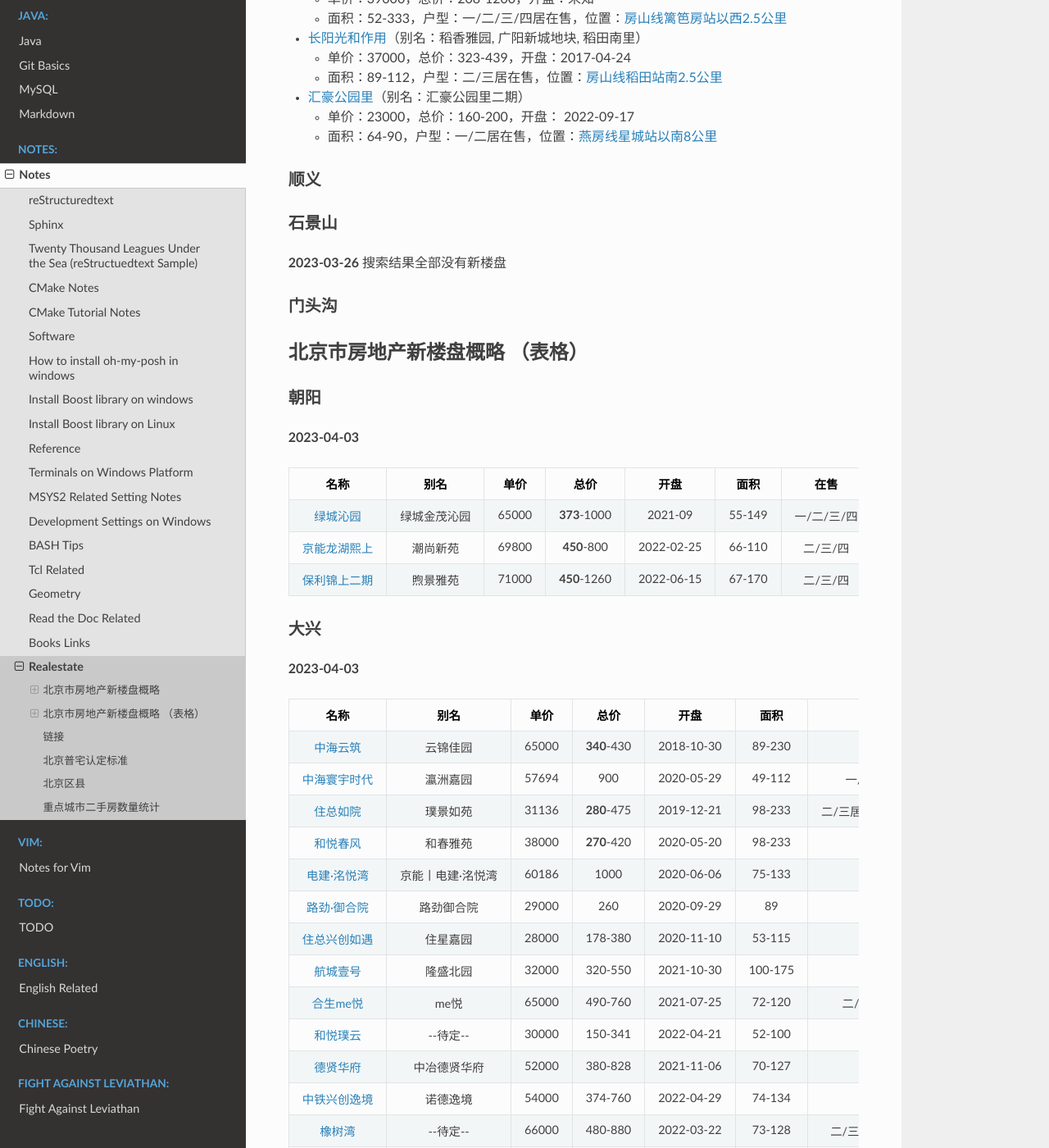
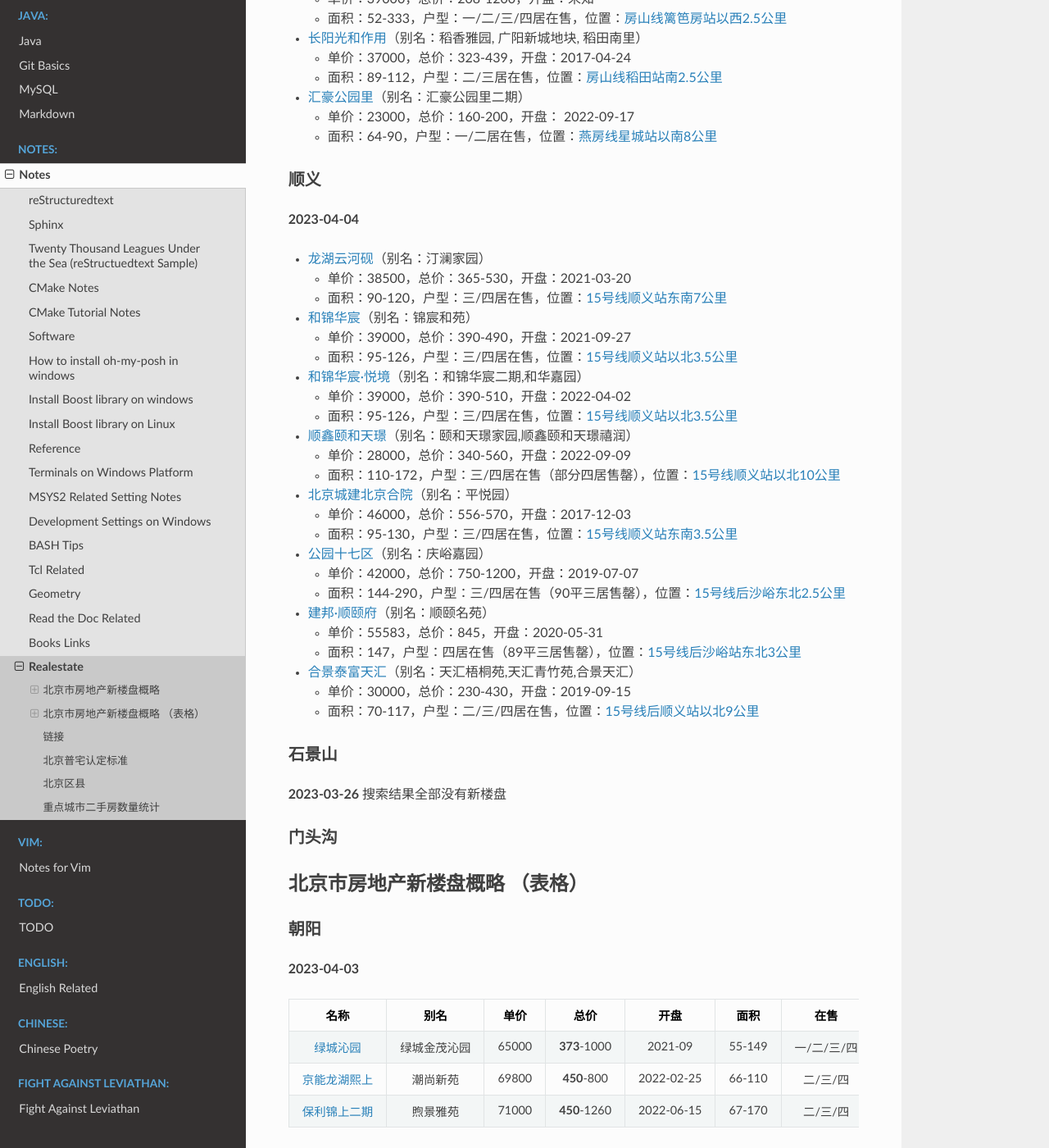
Before and after one commit to Pyrad/pyradnotes, a Sphinx documentation site: the page built from source/Notes/realestate.md, in a window 1280 px wide and 1400 px high, scrolled down 5346 px. Shown: the whole window at 82% size. Built offline with Sphinx 7.4.7 and the Read the Docs theme 2.0.0, drawn with Linux system fonts in a browser that asks for light colours; a script that is not in the unit is left out.

Commit message:
Realestate Some new buildings in Shunyi District

```diff
--- a/source/Notes/realestate.md
+++ b/source/Notes/realestate.md
@@ -224,6 +224,36 @@
 
 
 ### 顺义
+
+**2023-04-04**
+
+- [龙湖云河砚](https://bj.fang.ke.com/loupan/p_lhyhyblurx/)（别名：汀澜家园）
+	- 单价：38500，总价：365-530，开盘：2021-03-20
+	- 面积：90-120，户型：三/四居在售，位置：[15号线顺义站东南7公里](https://j.map.baidu.com/a0/BlKJ)
+- [和锦华宸](https://bj.fang.ke.com/loupan/p_hjhcbmgfw/)（别名：锦宸和苑）
+	- 单价：39000，总价：390-490，开盘：2021-09-27
+	- 面积：95-126，户型：三/四居在售，位置：[15号线顺义站以北3.5公里](https://j.map.baidu.com/1a/KkJc)
+- [和锦华宸·悦境](https://bj.fang.ke.com/loupan/p_bmntw/)（别名：和锦华宸二期,和华嘉园）
+	- 单价：39000，总价：390-510，开盘：2022-04-02
+	- 面积：95-126，户型：三/四居在售，位置：[15号线顺义站以北3.5公里](https://j.map.baidu.com/1a/KkJc)
+- [顺鑫颐和天璟](https://bj.fang.ke.com/loupan/p_sxyhtjablgw/)（别名：颐和天璟家园,顺鑫颐和天璟禧润）
+	- 单价：28000，总价：340-560，开盘：2022-09-09
+	- 面积：110-172，户型：三/四居在售（部分四居售罄），位置：[15号线顺义站以北10公里](https://j.map.baidu.com/9e/SNnJ)
+- [北京城建北京合院](https://bj.fang.ke.com/loupan/p_bjcjbjhyabncn/)（别名：平悦园）
+	- 单价：46000，总价：556-570，开盘：2017-12-03
+	- 面积：95-130，户型：三/四居在售，位置：[15号线顺义站东南3.5公里](https://j.map.baidu.com/f4/7uUJ)
+-  [公园十七区](https://bj.fang.ke.com/loupan/p_gysqqbjuhu/)（别名：庆峪嘉园）
+	- 单价：42000，总价：750-1200，开盘：2019-07-07
+	- 面积：144-290，户型：三/四居在售（90平三居售罄），位置：[15号线后沙峪东北2.5公里](https://j.map.baidu.com/38/EEZ)
+- [建邦·顺颐府](https://bj.fang.ke.com/loupan/p_jbyfbjyij/)（别名：顺颐名苑）
+	- 单价：55583，总价：845，开盘：2020-05-31
+	- 面积：147，户型：四居在售（89平三居售罄），位置：[15号线后沙峪站东北3公里](https://j.map.baidu.com/ae/2cS)
+- [合景泰富天汇](https://bj.fang.ke.com/loupan/p_hjthbkleh/)（别名：天汇梧桐苑,天汇青竹苑,合景天汇）
+	- 单价：30000，总价：230-430，开盘：2019-09-15
+	- 面积：70-117，户型：二/三/四居在售，位置：[15号线后顺义站以北9公里](https://j.map.baidu.com/cd/o9u)
+
+
+
 
 ### 石景山
 
```
